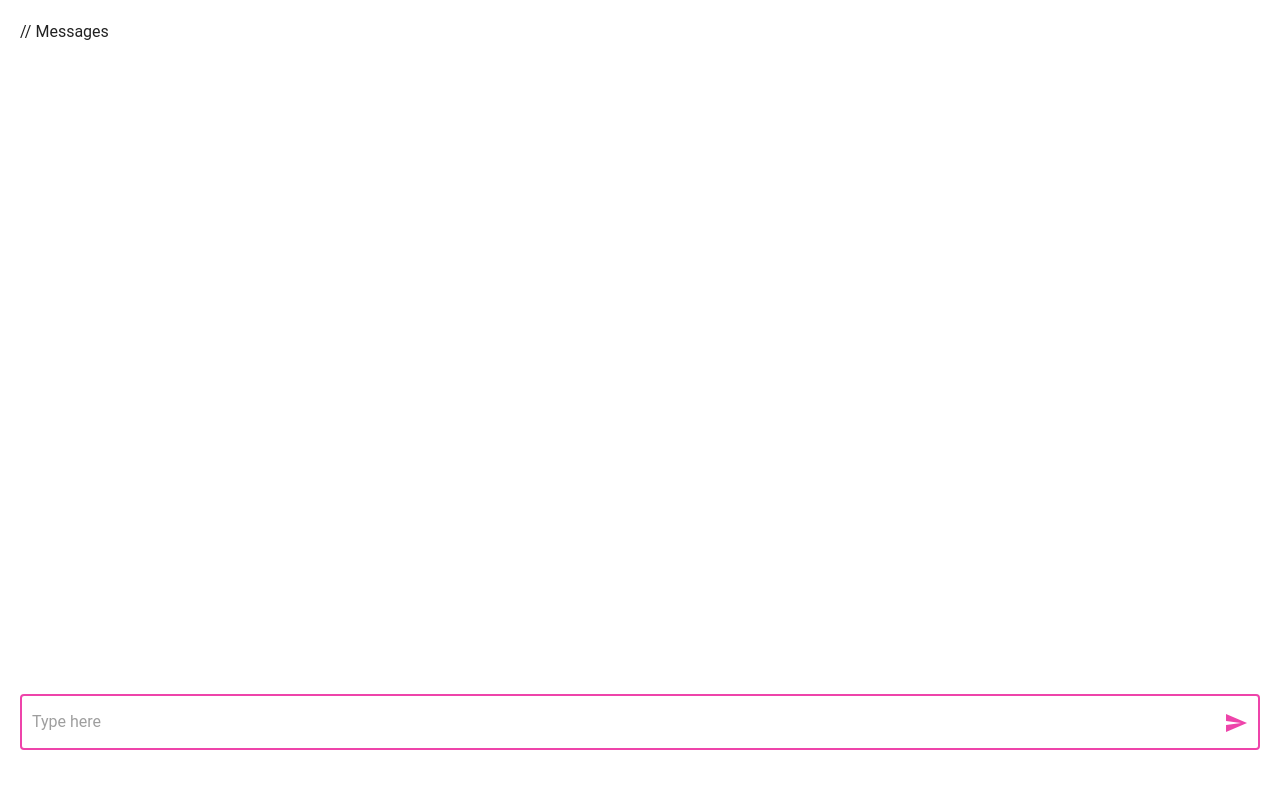
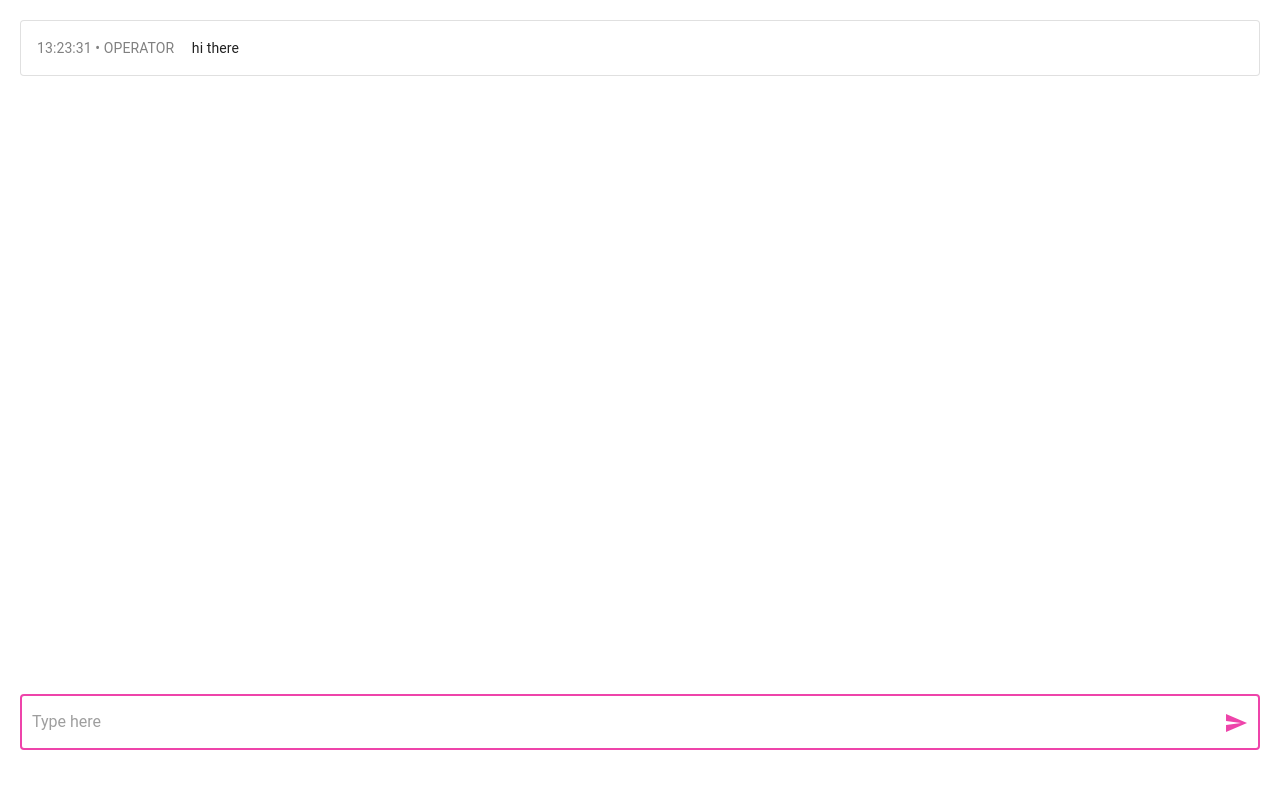
Before and after one commit to mirka/hc-client-vue, a Vue app: page / in a window 1280 px wide. Shown: the top 788 px of the page. Built offline with nearby package versions, Linux system fonts and the light colour scheme; a small style sheet from the web is missing.

Commit message:
Add timeline of messages

```diff
--- a/src/App.vue
+++ b/src/App.vue
@@ -2,7 +2,9 @@
   <v-app>
     <v-content>
       <div class="wrapper">
-        <div style="flex: 1 0 auto;">// Messages</div>
+        <div style="flex: 1 0 auto;">
+          <timeline v-bind:items="timeline" />
+        </div>
         <div>
           <chat-input @send-message="sendMessage" />
         </div>
@@ -15,13 +17,17 @@
 <script>
 import ChatInput from './components/ChatInput.vue';
 import ErrorSnackbar from './components/ErrorSnackbar';
+import Timeline from './components/Timeline.vue';
+import { state } from './store';
 import boot from './boot';
 
 const { sendMessage } = boot();
 
 export default {
   name: 'App',
+  data: () => state,
   components: {
+    timeline: Timeline,
     'chat-input': ChatInput,
     'error-snackbar': ErrorSnackbar,
   },
--- a/src/boot.js
+++ b/src/boot.js
@@ -42,6 +42,7 @@ export default function boot() {
     if (payload.sender === 'operator') {
       debug('Message received: %o', payload);
     }
+    actions.addToTimeline(payload);
   });
 
   socket.connect();
--- a/src/client/index.js
+++ b/src/client/index.js
@@ -25,7 +25,7 @@ export default function({ url, ...config }) {
   };
 
   const sendWithTimestamp = (eventName, payload) => {
-    socket.emit(eventName, { ...payload, _timestamp: Date.now() });
+    socket.emit(eventName, { ...payload, timestamp: Date.now() });
   };
 
   debug('Initialized');
--- /dev/null
+++ b/src/components/ChatBubble.vue
@@ -0,0 +1,18 @@
+<template>
+  <div style="padding-bottom: 8px;">
+    <v-card outlined>
+      <v-card-text class="text--primary">
+        <span style="color: gray; margin-right: 1em;">
+          {{ time }} • {{ sender }}
+        </span>
+        {{ text }}
+      </v-card-text>
+    </v-card>
+  </div>
+</template>
+
+<script>
+export default {
+  props: ['text', 'sender', 'time'],
+};
+</script>
--- /dev/null
+++ b/src/components/Timeline.vue
@@ -0,0 +1,28 @@
+<template>
+  <div>
+    <chat-bubble
+      v-for="message in items"
+      v-bind:key="message.timestamp"
+      v-bind:text="message.text"
+      v-bind:sender="message.sender.toUpperCase()"
+      v-bind:time="getTime(message.timestamp)"
+    />
+  </div>
+</template>
+
+<script>
+import ChatBubble from './ChatBubble.vue';
+
+export default {
+  components: {
+    'chat-bubble': ChatBubble,
+  },
+  props: ['items'],
+  methods: {
+    getTime: timestamp => {
+      const date = new Date(timestamp);
+      return `${date.getHours()}:${date.getMinutes()}:${date.getSeconds()}`;
+    },
+  },
+};
+</script>
--- a/src/server/index.js
+++ b/src/server/index.js
@@ -50,7 +50,9 @@ export default class Socket {
             return;
           }
 
-          debug('Message received: %o', payload);
+          if (payload.sender === 'customer') {
+            debug('Message received: %o', payload);
+          }
         },
       ],
       'chat-status': [event => (this._chatStatus = event.status)],
@@ -93,7 +95,7 @@ export default class Socket {
 
   emit(eventName, payload) {
     // Add timestamp if it doesn't exist yet
-    const timestampedPayload = { _timestamp: Date.now(), ...payload };
+    const timestampedPayload = { timestamp: Date.now(), ...payload };
 
     if (this._events[eventName]) {
       this._events[eventName].forEach(callback => callback(timestampedPayload));
```
